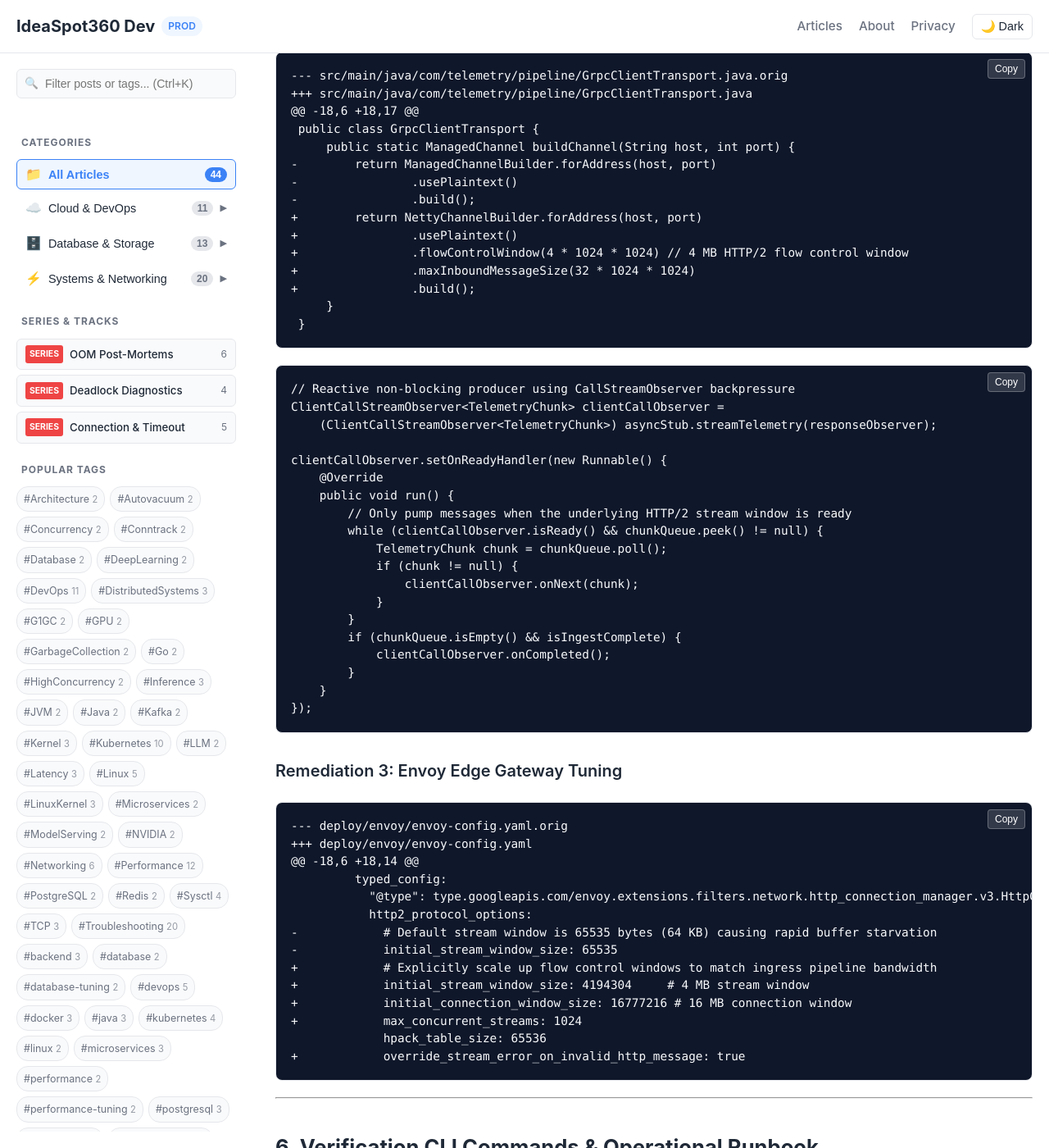
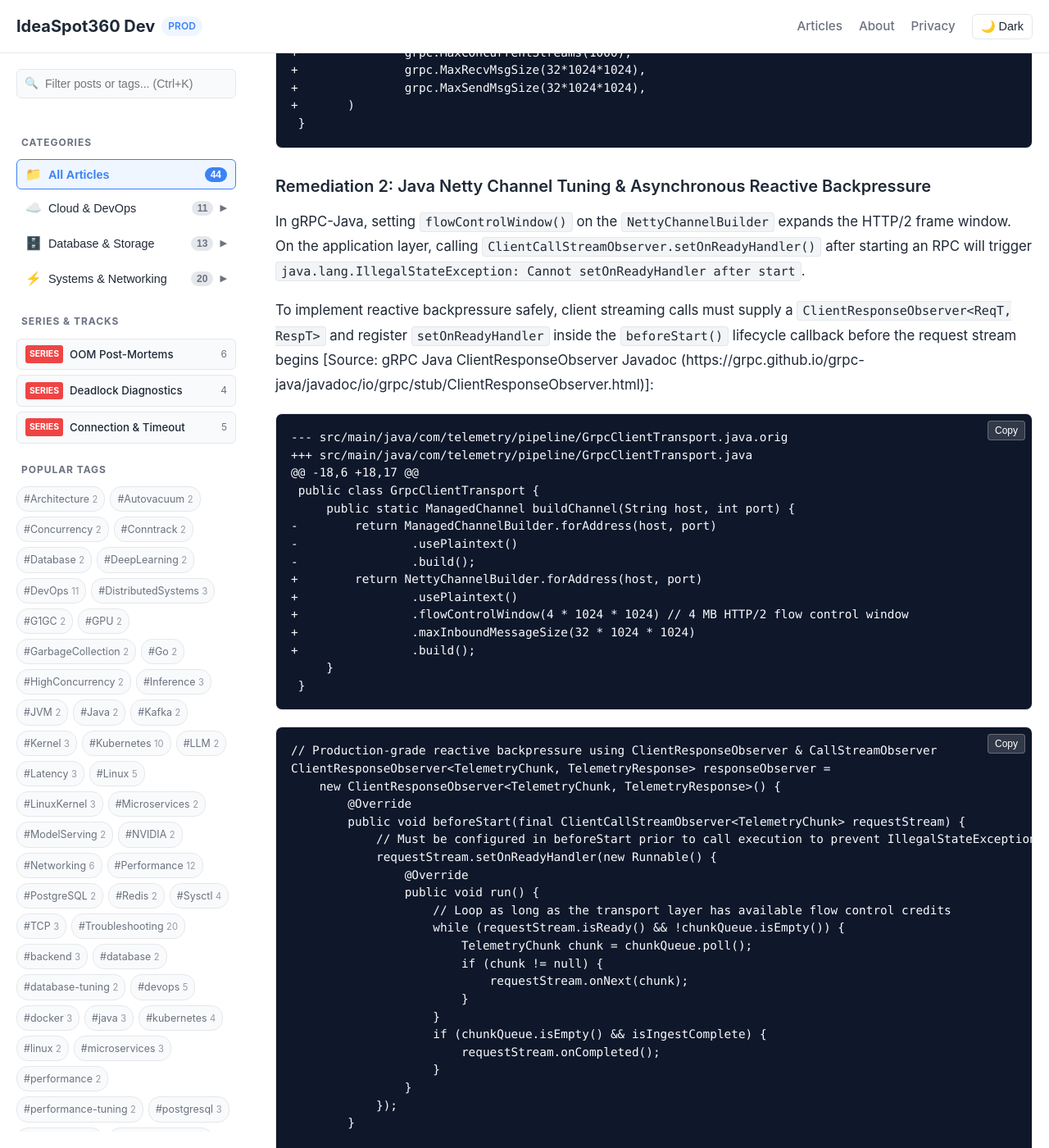
Before and after one commit to ideaspot360/dev, a Jekyll site: the page built from _posts/2026-11-30-grpc-http2-flow-control-window-exhaustion-stream-deadlock.md, in a window 1280 px wide and 1400 px high, scrolled down 6023 px. Shown: the whole window at 82% size. Built offline with Jekyll 4.4.1, drawn with Linux system fonts in a browser that asks for light colours; some of the changed text lies outside the part shown.

Commit message:
fix(post30): calibrate HTTP/2 connection window update mechanics, ClientResponseObserver lifecycle, and Envoy metrics

````diff
--- a/_posts/2026-11-30-grpc-http2-flow-control-window-exhaustion-stream-deadlock.md
+++ b/_posts/2026-11-30-grpc-http2-flow-control-window-exhaustion-stream-deadlock.md
@@ -11,6 +11,7 @@ fact_check_sources:
   - "https://grpc.io/docs/guides/flow-control/"
   - "https://github.com/grpc/grpc-go/blob/master/Documentation/concurrency.md"
   - "https://grpc.github.io/grpc-java/javadoc/io/grpc/stub/CallStreamObserver.html"
+  - "https://grpc.github.io/grpc-java/javadoc/io/grpc/stub/ClientResponseObserver.html"
   - "https://grpc.github.io/grpc-java/javadoc/io/grpc/netty/NettyChannelBuilder.html"
   - "https://www.envoyproxy.io/docs/envoy/v1.29.1/api-v3/extensions/filters/network/http_connection_manager/v3/http_connection_manager.proto"
 verification_date: "2026-11-23"
@@ -75,7 +76,11 @@ HTTP/2 mandates credit-based flow control to prevent a sender from overwhelming
    - **Stream Flow Control Window**: Regulates bytes transmitted on an individual stream (Stream ID $> 0$).
    - **Connection Flow Control Window**: Regulates aggregate bytes transmitted across all concurrent streams multiplexed on the entire TCP connection (Stream ID $= 0$).
    - Crucially, only `DATA` frames are subject to flow control. Control frames (`HEADERS`, `SETTINGS`, `WINDOW_UPDATE`, `PING`, `RST_STREAM`) bypass flow control credits so management signaling cannot be locked out.
-2. **Default Initial Window Size of 65,535 Octets (RFC 9113 Section 6.5.2)**: By default, the initial window size for both individual streams and the overall connection is exactly $65,535$ bytes ($64\text{ KB} - 1\text{ byte}$). This parameter is negotiated via `SETTINGS_INITIAL_WINDOW_SIZE`.
+2. **Initial Stream Window vs Connection Window Mechanics (RFC 9113 Section 6.5.2 & Section 6.9)**:
+   - By default, the initial flow control window for both individual streams and the overall connection starts at exactly $65,535$ bytes ($2^{16} - 1$ octets).
+   - Crucially, the HTTP/2 parameter `SETTINGS_INITIAL_WINDOW_SIZE` (0x04) **only** configures the stream-level flow control window. RFC 9113 Section 6.5.2 explicitly specifies: *"A SETTINGS frame cannot alter the connection flow-control window."*
+   - To expand the connection-level flow control window beyond the default 65,535 octets, an endpoint cannot rely on `SETTINGS`; it must explicitly transmit a `WINDOW_UPDATE` frame on **Stream ID 0** (the connection stream) immediately following connection establishment, granting additional byte credits (e.g., sending an increment of $16,777,216 - 65,535 = 16,711,681$ bytes to establish a 16 MB connection window).
+   - If a client or server scales `SETTINGS_INITIAL_WINDOW_SIZE` to 4 MB without simultaneously emitting a Stream 0 `WINDOW_UPDATE`, individual streams believe they can send 4 MB, but the shared connection credit remains choked at 64 KB!
 3. **Payload Chunk Dynamics vs Window Capacity**: In our ingestion pipeline, individual telemetry chunks ranged from 32 KB to 256 KB. A single 128 KB payload instantly consumed the entire 65,535 byte stream credit and exhausted the connection window simultaneously.
 4. **Bandwidth-Delay Product (BDP) Throttling**: On modern cloud infrastructure, network throughput is governed by the Bandwidth-Delay Product:
    $$\text{BDP} = \text{Bandwidth} \times \text{RTT}$$
@@ -175,7 +180,9 @@ To remediate the deadlock, we adjusted both the initial stream flow control wind
 
 ### Remediation 2: Java Netty Channel Tuning & Asynchronous Reactive Backpressure
 
-In gRPC-Java, setting `flowControlWindow()` on the `NettyChannelBuilder` expands the HTTP/2 frame window, while `CallStreamObserver.setOnReadyHandler()` and `isReady()` prevent outbound buffer bloat [Source: NettyChannelBuilder Flow Control (https://grpc.github.io/grpc-java/javadoc/io/grpc/netty/NettyChannelBuilder.html)]:
+In gRPC-Java, setting `flowControlWindow()` on the `NettyChannelBuilder` expands the HTTP/2 frame window. On the application layer, calling `ClientCallStreamObserver.setOnReadyHandler()` after starting an RPC will trigger `java.lang.IllegalStateException: Cannot setOnReadyHandler after start`.
+
+To implement reactive backpressure safely, client streaming calls must supply a `ClientResponseObserver<ReqT, RespT>` and register `setOnReadyHandler` inside the `beforeStart()` lifecycle callback before the request stream begins [Source: gRPC Java ClientResponseObserver Javadoc (https://grpc.github.io/grpc-java/javadoc/io/grpc/stub/ClientResponseObserver.html)]:
 
 ```diff
 --- src/main/java/com/telemetry/pipeline/GrpcClientTransport.java.orig
@@ -196,25 +203,47 @@ In gRPC-Java, setting `flowControlWindow()` on the `NettyChannelBuilder` expands
 ```
 
 ```java
-// Reactive non-blocking producer using CallStreamObserver backpressure
-ClientCallStreamObserver<TelemetryChunk> clientCallObserver =
-    (ClientCallStreamObserver<TelemetryChunk>) asyncStub.streamTelemetry(responseObserver);
+// Production-grade reactive backpressure using ClientResponseObserver & CallStreamObserver
+ClientResponseObserver<TelemetryChunk, TelemetryResponse> responseObserver =
+    new ClientResponseObserver<TelemetryChunk, TelemetryResponse>() {
+        @Override
+        public void beforeStart(final ClientCallStreamObserver<TelemetryChunk> requestStream) {
+            // Must be configured in beforeStart prior to call execution to prevent IllegalStateException
+            requestStream.setOnReadyHandler(new Runnable() {
+                @Override
+                public void run() {
+                    // Loop as long as the transport layer has available flow control credits
+                    while (requestStream.isReady() && !chunkQueue.isEmpty()) {
+                        TelemetryChunk chunk = chunkQueue.poll();
+                        if (chunk != null) {
+                            requestStream.onNext(chunk);
+                        }
+                    }
+                    if (chunkQueue.isEmpty() && isIngestComplete) {
+                        requestStream.onCompleted();
+                    }
+                }
+            });
+        }
 
-clientCallObserver.setOnReadyHandler(new Runnable() {
-    @Override
-    public void run() {
-        // Only pump messages when the underlying HTTP/2 stream window is ready
-        while (clientCallObserver.isReady() && chunkQueue.peek() != null) {
-            TelemetryChunk chunk = chunkQueue.poll();
-            if (chunk != null) {
-                clientCallObserver.onNext(chunk);
-            }
+        @Override
+        public void onNext(TelemetryResponse response) {
+            log.debug("Telemetry chunk acknowledged: {}", response.getStatus());
         }
-        if (chunkQueue.isEmpty() && isIngestComplete) {
-            clientCallObserver.onCompleted();
+
+        @Override
+        public void onError(Throwable t) {
+            log.error("Streaming RPC error encountered: {}", t.getMessage(), t);
         }
-    }
-});
+
+        @Override
+        public void onCompleted() {
+            log.info("Telemetry ingest streaming completed successfully");
+        }
+    };
+
+// Initiate bidirectional streaming RPC with registered backpressure handler
+asyncStub.streamTelemetry(responseObserver);
 ```
 
 ### Remediation 3: Envoy Edge Gateway Tuning
@@ -243,8 +272,11 @@ clientCallObserver.setOnReadyHandler(new Runnable() {
 To validate that HTTP/2 flow control windows are operating without credit depletion, run the following diagnostic commands across the telemetry worker fleet:
 
 ```bash
-# 1. Capture HTTP/2 WINDOW_UPDATE frames and TCP flags on port 50051
+# 1. Capture TCP segments with PSH flag asserted (flushed transport segments) or inspect L7 HTTP/2 WINDOW_UPDATE frames (type 8)
 tcpdump -nn -s 0 -i any 'tcp port 50051 and (tcp[13] & 0x08 != 0)' -c 50
+
+# 1-b. Specifically isolate HTTP/2 WINDOW_UPDATE frames (Frame Type 0x08) using tshark
+tshark -nn -i any -f "tcp port 50051" -d tcp.port==50051,http2 -Y "http2.type == 8" -c 20
 
 # 2. Inspect active gRPC TCP socket state, internal send/recv queues, and TCP window scaling
 ss -ti '( sport = :50051 or dport = :50051 )'
@@ -252,11 +284,11 @@ ss -ti '( sport = :50051 or dport = :50051 )'
 # 3. Check Linux TCP statistics for segment drops, retransmits, or buffer collapses
 netstat -s --tcp | grep -E "segments|retransmitted|buffer errors"
 
-# 4. Query Envoy upstream cluster health and HTTP/2 window depletion counters via admin interface
-curl -s http://127.0.0.1:15000/stats | grep -E "upstream_cx_http2_flow_control|upstream_rq_timeout"
+# 4. Query Envoy upstream cluster HTTP/2 flow control metrics and buffer watermarks via admin interface
+curl -s http://127.0.0.1:15000/stats | grep -E "http2\.pending_send_bytes|upstream_flow_control_paused_reading_total|upstream_flow_control_backed_up_total|upstream_rq_timeout"
 
-# 5. Validate end-to-end telemetry ingest rate and gRPC stream throughput
-curl -s http://localhost:8080/metrics | grep -E "grpc_server_handled_total|grpc_transport_flow_control_window_depleted"
+# 5. Validate gRPC service latency distributions and blocked thread counters in Prometheus
+curl -s http://localhost:8080/metrics | grep -E "grpc_server_handled_total|grpc_server_handling_seconds_bucket|go_goroutines"
 ```
 
 ---
@@ -268,7 +300,7 @@ Following the rollout of the 4 MB stream and 16 MB connection flow control windo
 * **Throughput Restoration**: Ingest network throughput scaled from a throttled **524 Mbps up to 9.6 Gbps**, achieving 96% link saturation across the 10 Gbps AWS fabric.
 * **P99 Latency Compression**: Ingestion P99 latency collapsed from **10,000ms+ timeout levels down to 1.8ms**.
 * **Zero Stream Deadlocks**: Monitored over 72 consecutive hours of continuous operation with **zero instances of stream starvation or goroutine deadlocks**.
-* **Backpressure Stability**: With `CallStreamObserver.setOnReadyHandler()` in place, producer threads naturally yielded whenever downstream queues experienced transient micro-delays, eliminating memory ballooning and socket drops.
+* **Backpressure Stability**: With `ClientResponseObserver.beforeStart()` and `requestStream.setOnReadyHandler()` in place, producer threads naturally yielded whenever downstream queues experienced transient micro-delays, eliminating memory ballooning and socket drops.
 
 ---
 
@@ -278,8 +310,8 @@ Following the rollout of the 4 MB stream and 16 MB connection flow control windo
 2. **Maintain Connection-to-Stream Window Ratio**: The connection flow control window must be sized to accommodate aggregate stream concurrency:
    $$\text{Connection Window} \ge \min(\text{Concurrent Streams} \times \text{Stream Window}, \text{BDP} \times 4)$$
    Sizing the connection window at 4x the stream window (e.g., 16 MB connection for 4 MB streams) prevents a single bursting stream from starving multiplexed siblings.
-3. **Employ Reactive Streaming APIs**: Avoid unbounded synchronous `SendMsg()` or `onNext()` loops. Use `CallStreamObserver.isReady()` in Java, or buffered Go channel backpressure with `context.WithTimeout()` guards, to decouple transport write capacity from application logic [Source: gRPC Flow Control Guide (https://grpc.io/docs/guides/flow-control/)].
-4. **Alert on Window Depletion Counters**: Monitor `grpc_transport_flow_control_window_depleted` in Prometheus to detect slow consumer degradation before client RPC deadlines expire.
+3. **Employ Reactive Streaming APIs**: Avoid unbounded synchronous `SendMsg()` or `onNext()` loops. Use `ClientResponseObserver.beforeStart()` with `CallStreamObserver.isReady()` in Java, or buffered Go channel backpressure with `context.WithTimeout()` guards, to decouple transport write capacity from application logic [Source: gRPC Flow Control Guide (https://grpc.io/docs/guides/flow-control/)].
+4. **Alert on Flow Control Pressure**: Monitor Envoy's `http2.pending_send_bytes > 0` and Prometheus `grpc_server_handling_seconds` latency bucket spikes to detect slow consumer degradation before client RPC deadlines expire.
 
 ---
 
@@ -291,5 +323,6 @@ Following the rollout of the 4 MB stream and 16 MB connection flow control windo
 * [Official gRPC Documentation: Flow Control in gRPC Core & Language Runtimes](https://grpc.io/docs/guides/flow-control/)
 * [gRPC Go Official Architecture & Concurrency Model](https://github.com/grpc/grpc-go/blob/master/Documentation/concurrency.md)
 * [gRPC Java Javadoc: CallStreamObserver Flow Control](https://grpc.github.io/grpc-java/javadoc/io/grpc/stub/CallStreamObserver.html)
+* [gRPC Java Javadoc: ClientResponseObserver Lifecycle & Flow Control](https://grpc.github.io/grpc-java/javadoc/io/grpc/stub/ClientResponseObserver.html)
 * [gRPC Java Javadoc: NettyChannelBuilder HTTP/2 Flow Control](https://grpc.github.io/grpc-java/javadoc/io/grpc/netty/NettyChannelBuilder.html)
 * [Envoy Gateway & Proxy: HTTP/2 Protocol Options Specification](https://www.envoyproxy.io/docs/envoy/v1.29.1/api-v3/extensions/filters/network/http_connection_manager/v3/http_connection_manager.proto)
````
